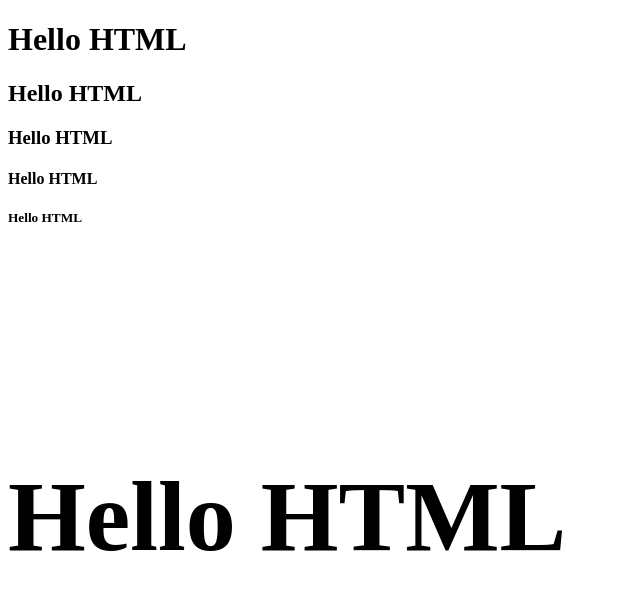
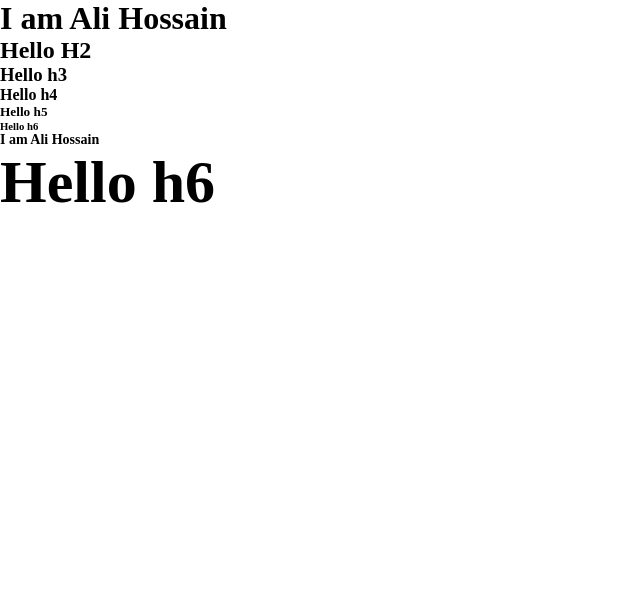
Before and after one commit to shovoalways/HTML-Course, a plain HTML site: page 006_HTML_Headings/index.html in a window 1280 px wide. Shown: the whole page, without its empty margins (0-640 px from the left). Drawn offline with Linux system fonts and the light colour scheme; files that its build step writes are made by us from their sources.

Commit message:
Add files via upload

```diff
--- a/006_HTML_Headings/index.html
+++ b/006_HTML_Headings/index.html
@@ -2,18 +2,21 @@
 <html lang="en">
 
 <head>
+  <link rel="icon" href="img/logo.png">
   <title>HTML is Fun</title>
+  <link rel="stylesheet" href="style.css">
 </head>
 
 <body>
-  <h1>Hello HTML</h1>
-  <h2>Hello HTML</h2>
-  <h3>Hello HTML</h3>
-  <h4>Hello HTML</h4>
-  <h5>Hello HTML</h5>
-  <h6 style="font-size: 100px;">Hello HTML</h6>
+  <h1>I am Ali Hossain</h1>
+  <h2>Hello H2</h2>
+  <h3>Hello h3</h3>
+  <h4>Hello h4</h4>
+  <h5>Hello h5</h5>
+  <h6>Hello h6</h6>
 
-
+  <h1 style="font-size: 14px;">I am Ali Hossain</h1>
+  <h6 style="font-size: 60px;">Hello h6</h6>
 
 </body>
 
```
